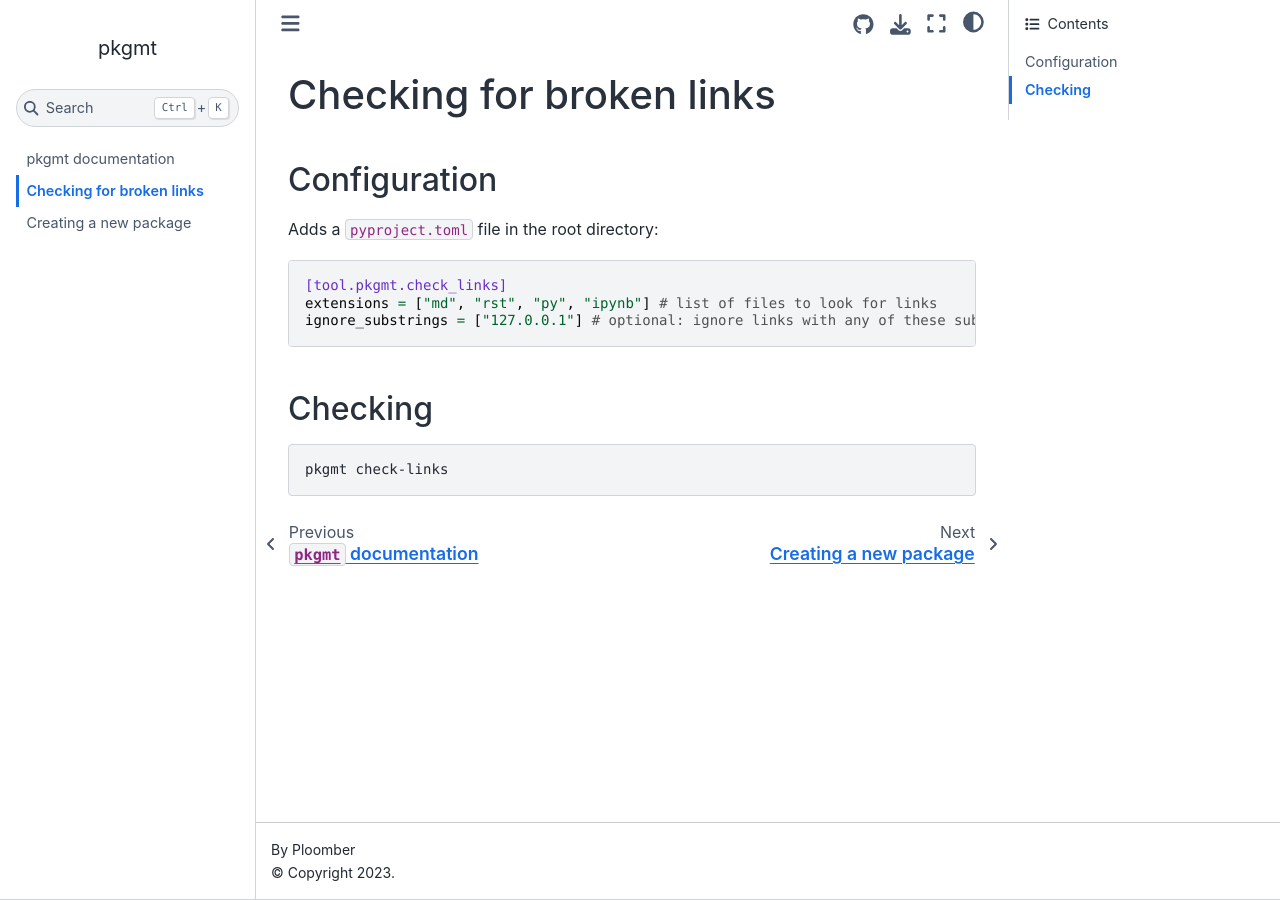
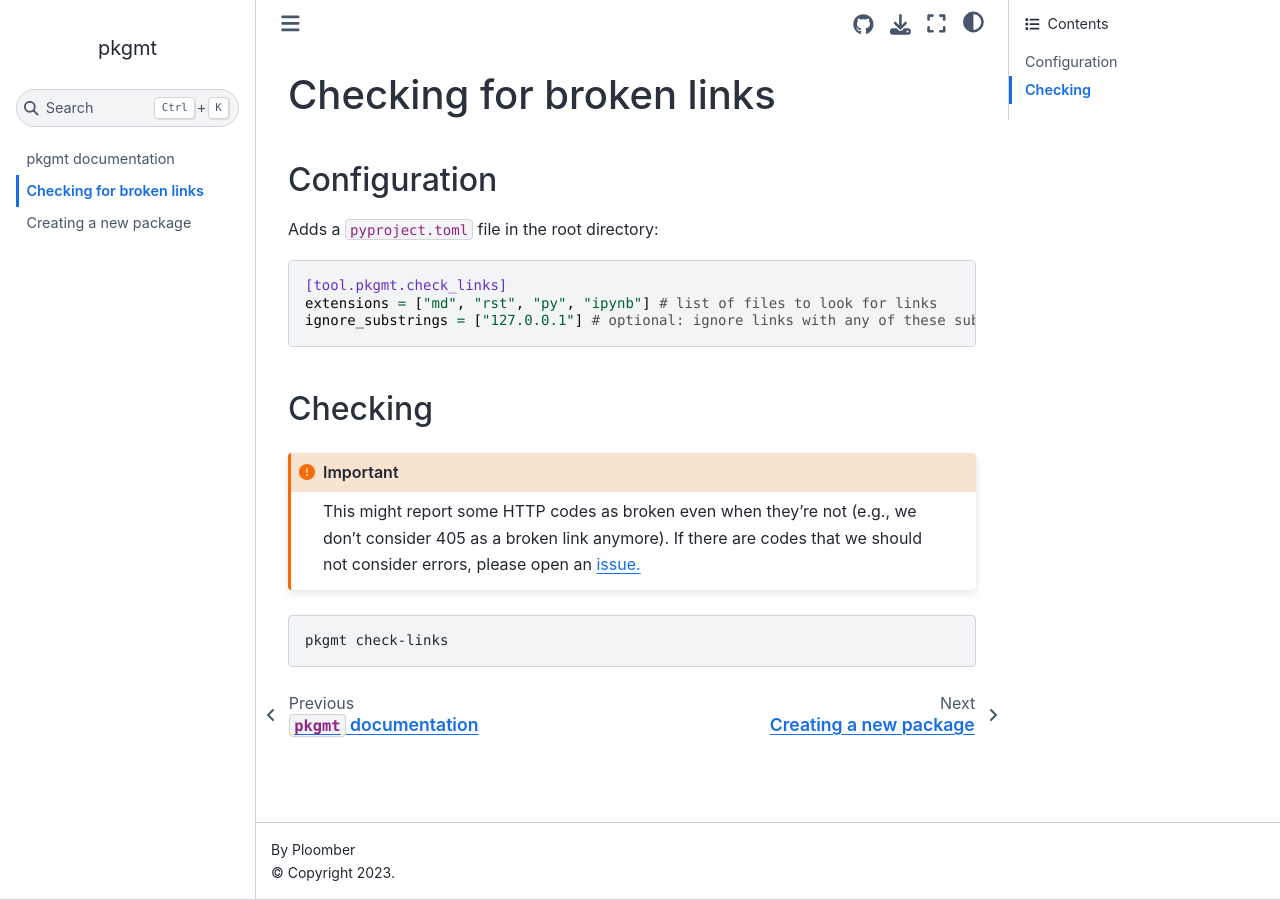
Before and after one commit to ploomber/pkgmt, a Jupyter Book: the page built from doc/check-links.md, in a window 1280 px wide. Built offline with Jupyter Book 1.0.4 settings and Sphinx 7.4.7 and the Sphinx Book theme 1.1.4, drawn with Linux system fonts in a browser that asks for light colours.

Commit message:
adds note on check-links

````diff
--- a/doc/check-links.md
+++ b/doc/check-links.md
@@ -12,6 +12,13 @@
 
 ## Checking
 
+```{important}
+This might report some HTTP codes as broken even when they're not
+(e.g., we don't consider 405 as a broken link anymore). If there
+are codes that we should not consider errors, please open
+an [issue.](https://github.com/ploomber/pkgmt/issues/new)
+```
+
 ```sh
 pkgmt check-links
 ```
````
